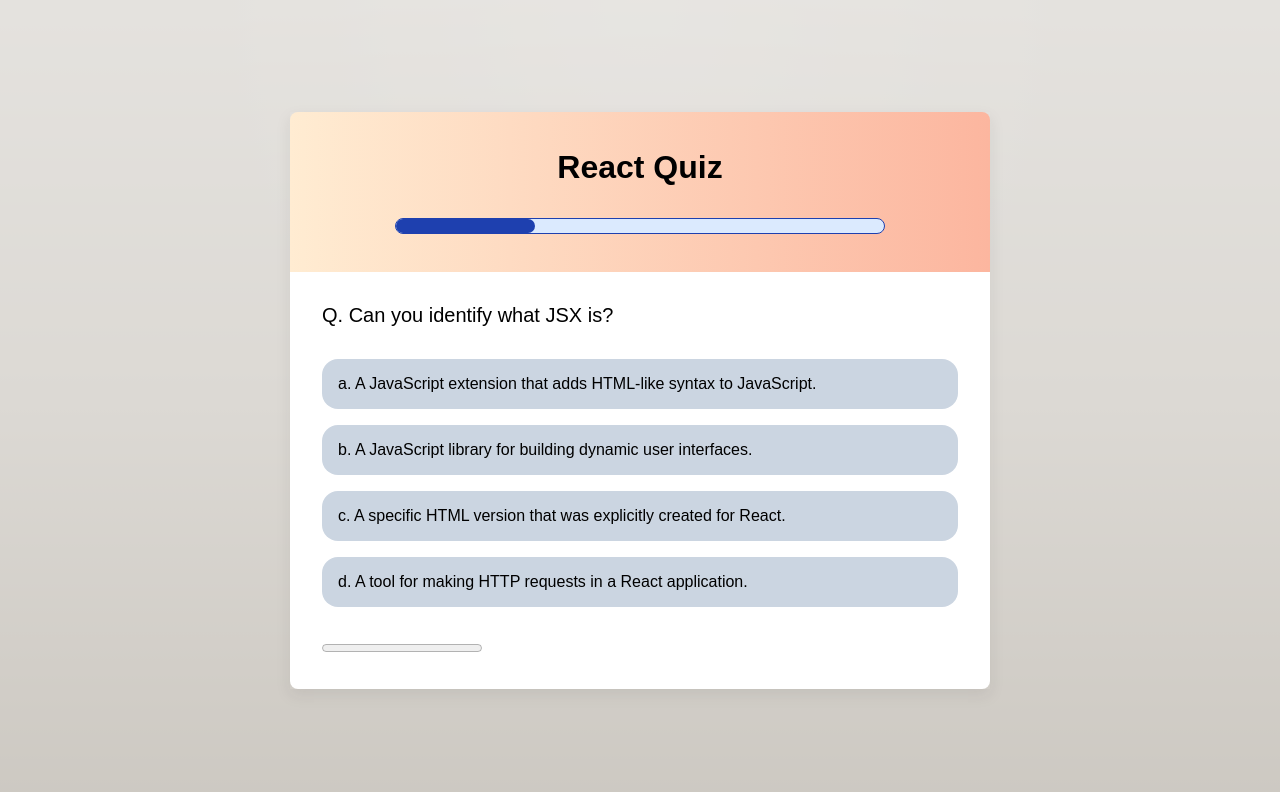
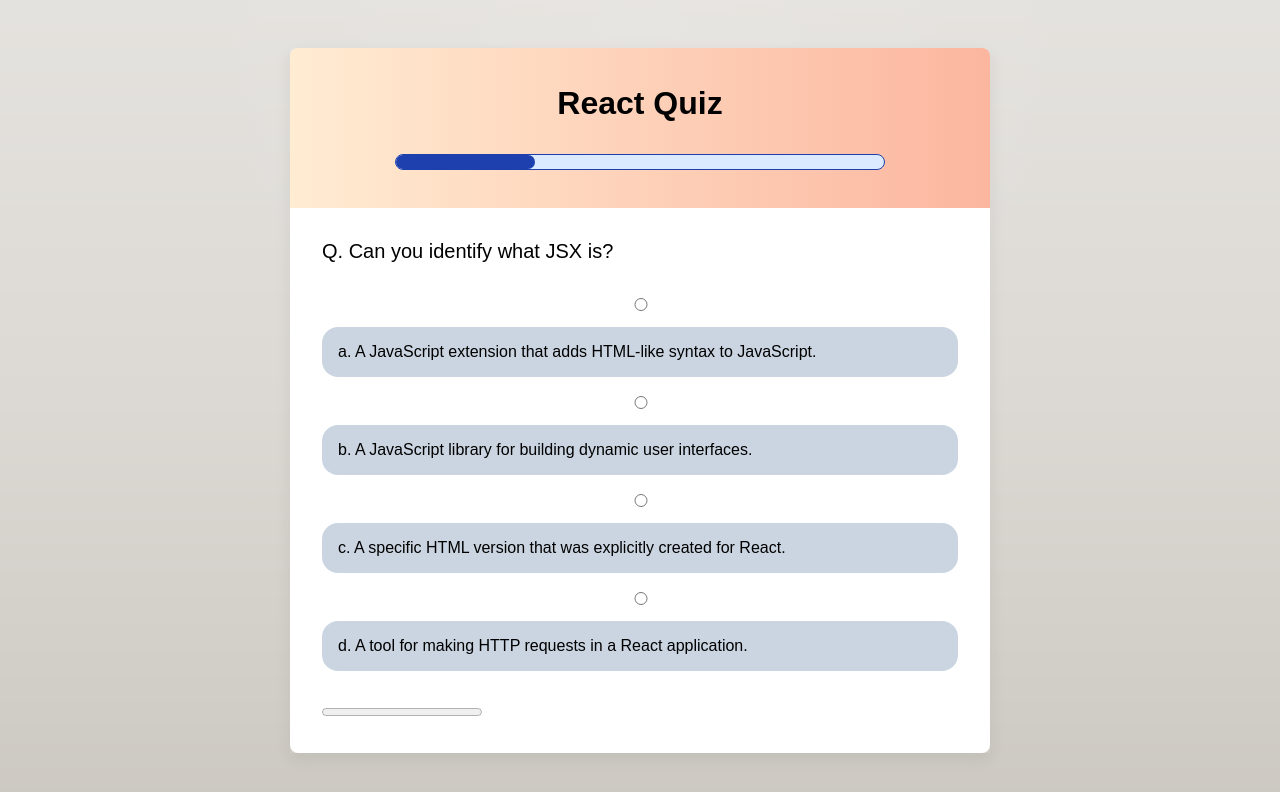
Before and after one commit to sample-react-projects/quiz-app, a React (Vite) app: page / in a window 1280 px wide. Shown: the top 792 px of the page. Built offline with nearby package versions, Linux system fonts and the light colour scheme.

Commit message:
Add  input to control selected item

```diff
--- a/src/components/option/Option.tsx
+++ b/src/components/option/Option.tsx
@@ -1,21 +1,46 @@
 interface IOption {
+  id: string;
   index: number;
   isCorrectAnswer: boolean;
   option: string;
+  questionId: string;
 }
+import { useState } from "react";
 import styles from "./Option.module.scss";
 
-const Option: React.FC<IOption> = ({ index, option, isCorrectAnswer }) => {
+const Option: React.FC<IOption> = ({
+  id,
+  index,
+  option,
+  isCorrectAnswer,
+  questionId,
+}) => {
   const prefix = String.fromCharCode(index + 97);
+  const [answered, setAnswered] = useState<boolean>(false);
+
+  function handleOptionChange() {
+    setAnswered(true);
+  }
 
   return (
-    <div
-      className={`${styles.option} ${
-        isCorrectAnswer ? styles.option__correct : null
-      }`}
-    >
-      {prefix}. {option}
-    </div>
+    <>
+      <input
+        type="radio"
+        className={styles.input}
+        disabled={answered}
+        name={questionId}
+        onChange={handleOptionChange}
+        id={id}
+      ></input>
+      <label
+        htmlFor={id}
+        className={`${styles.option} ${
+          isCorrectAnswer ? styles.option__correct : ""
+        }`}
+      >
+        {prefix}. {option}
+      </label>
+    </>
   );
 };
 
```
